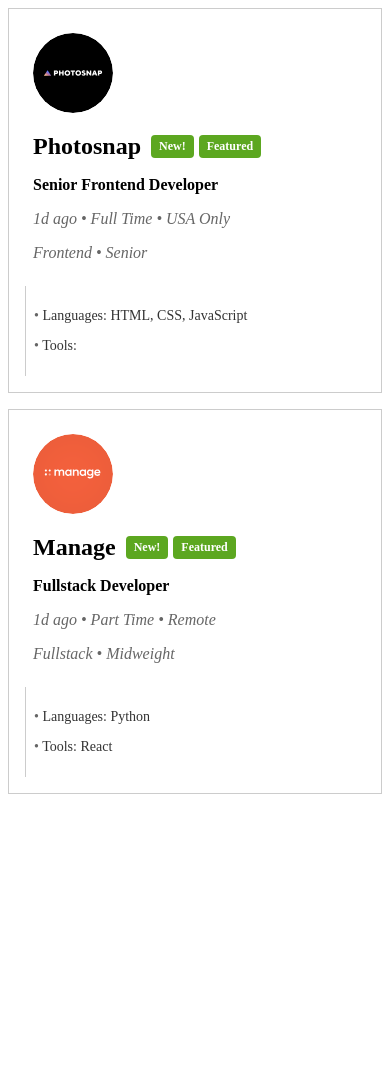
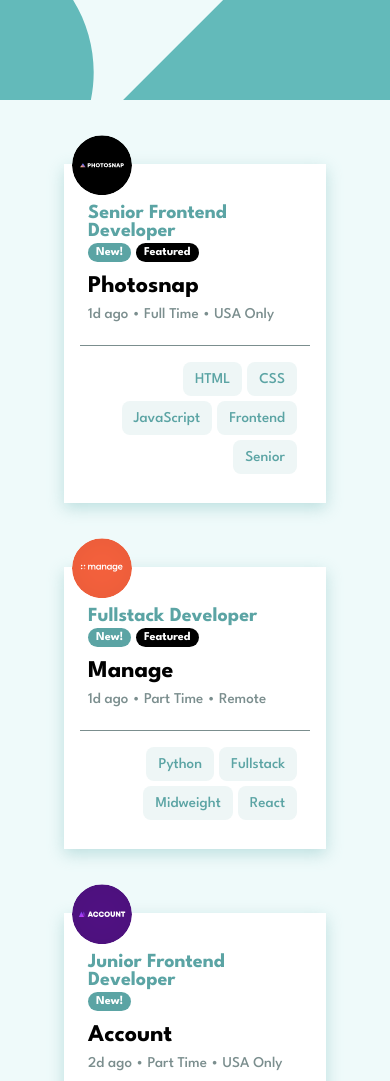
Before and after one commit to mnmustafa1109/Web-Ass-1, a website built with Parcel: page index.html in a window 390 px wide. Shown: the top 1081 px of the page. Before the commit the page ends 844 px from the top, so only its background shows below. Built offline with nearby package versions, Linux system fonts and the light colour scheme; files whose address does not match are found by name.

Commit message:
job card design completed with responsiveness

```diff
--- a/css/main.css
+++ b/css/main.css
@@ -1,16 +1,64 @@
 /* styles.css */
 
-/* Add styles for job listing cards */
+body {
+  background-color: hsl(180, 52%, 96%);
+  margin: 0; /* Remove default body margin */
+  overflow-x: hidden; /* Hide horizontal overflow */
+}
+
+/* Header styles for desktop */
+.header {
+  background-image: url('../img/bg-header-desktop.svg');
+  background-size: cover;
+  background-position: center top;
+  height: 150px; /* Adjust the height as needed */
+}
+
+/* Header styles for mobile */
+@media (max-width: 768px) {
+  .header {
+    background-image: url('../img/bg-header-mobile.svg');
+    height: 100px; /* Adjust the height as needed */
+  }
+}
+
+.job-card .filter-pill {
+  font-family: 'League Spartan', sans-serif; /* Use the specified font */
+  font-size: 15px;
+  color: hsl(180, 29%, 50%);
+  display: inline-block;
+  padding: 10px 12px;
+  border-radius: 8px;
+  background-color: hsl(180, 31%, 95%);
+  margin-right: 5px;
+  margin-bottom: 5px;
+  cursor: pointer;
+  transition: background-color 0.3s, color 0.3s; /* Add transitions */
+}
+
+/* Style for filter pills on hover */
+.filter-pill:hover {
+  color: white;
+  background-color: hsl(180, 29%, 50%);
+}
+
+/* Style for filter pills on hover */
+.filter-pill:hover {
+  color: white;
+  background-color: hsl(180, 29%, 50%);
+}
+
 .job-card {
   display: flex;
-  border: 1px solid #ccc;
+  /* Remove border */
+  border: none;
+  background: white;
   padding: 16px;
   margin-bottom: 16px;
-}
+  /* Change box shadow color */
+  box-shadow: 0px 5px 15px hsla(180, 33%, 62%, 0.45);
+  flex-wrap: wrap; /* Allow elements to wrap to the next line */
 
-.job-card .job-image {
-  flex: 1;
-  padding: 8px;
 }
 
 .job-card .job-image img {
@@ -18,20 +66,55 @@
   max-width: 80px;
 }
 
+.job-card .job-image {
+  /* Set column width to 2/12 */
+  flex: 1;
+  display: flex;
+  align-items: center;
+  justify-content: center;
+  padding: 8px;
+}
+
 .job-card .job-details {
-  flex: 3;
+  /* Set column width to 4/12 */
+  flex: 5;
   padding: 8px;
+  font-family: 'League Spartan', sans-serif;
+  margin-top: auto; /* Push items to the top */
+}
+
+.job-card .job-skills {
+  /* Set column width to 6/12 */
+  flex: 6;
+  padding: 8px;
+  display: flex;
+  flex-wrap: wrap; /* Allow elements to wrap to the next line */
+  justify-content: flex-end; /* Align items from the right */
+  margin-bottom: auto; /* Push items to the bottom */
+  margin-top: auto; /* Push items to the top */
 }
 
 .job-card .company-info {
   display: flex;
+  flex-wrap: wrap; /* Allow elements to wrap to the next line */
   align-items: center;
 }
 
+
+/* Change font size for company name and position */
 .job-card .company-info h2 {
-  font-size: 24px;
+  font-size: 20px; /* Change the font size for the company name */
   margin: 0;
   margin-right: 10px;
+  color: hsl(180, 29%, 50%);
+}
+
+.job-card .role {
+  font-size: 24px; /* Change the font size for the position */
+  font-weight: bold;
+  color: black;
+  transition: color 0.3s;
+  margin: 10px 0;
 }
 
 .job-card .company-info .new,
@@ -39,43 +122,78 @@
   font-size: 12px;
   font-weight: bold;
   padding: 4px 8px;
-  background-color: #5ca720;
+  border-radius: 16px; /* Make pill-shaped */
   color: white;
-  border-radius: 4px;
-  margin-right: 5px;
+  background-color: hsl(180, 29%, 50%); /* Use the specified primary color */
+  margin-right: 5px; /* Add spacing between labels */
+  margin-bottom: 3px; /* Add spacing between labels */
+  margin-top: 3px;
 }
 
-.job-card .role {
-  font-weight: bold;
+.job-card .company-info .featured {
+  background-color: black; /* Use the specified color for featured */
+}
+
+.job-card:hover .role {
+  color: hsl(180, 29%, 50%); /* Change text color on hover to primary color */
 }
 
 .job-card .job-meta {
-  font-style: italic;
-  color: #666;
+  color: hsl(180, 8%, 52%); /* Use the specified dark grayish cyan color */
+  font-size: 15px; /* Set font size for job meta */
   margin-top: 5px;
 }
 
-.job-card .job-skills {
-  flex: 1;
-  padding: 8px;
-  border-left: 1px solid #ccc;
+.job-card .tags {
+  font-size: 15px; /* Set font size for languages and tools */
+  color: black; /* Set text color for languages and tools */
+  display: inline-block; /* Display as inline elements */
+  padding: 2px 10px; /* Add padding to create square-shaped pills */
+  border-radius: 8px; /* Add corner radius */
+  background-color: hsl(180, 52%, 96%); /* Set background color */
+  margin-right: 5px; /* Add spacing between pills */
+}
+#job-listings {
+  margin: 0 64px; /* Add margin to the job listings container from both sides */
 }
 
-.job-card .languages,
-.job-card .tools {
-  color: #333;
-  font-size: 14px;
+p {
+  margin: 0;
 }
 
-.job-card .languages:before,
-.job-card .tools:before {
-  content: "• ";
-  color: #666;
-}
-
-/* Add responsive styles for smaller screens if needed */
+/* CSS for small screen sizes */
 @media (max-width: 768px) {
   .job-card {
-    flex-direction: column;
+    flex-direction: column; /* Stack job card content vertically */
+    padding-top: 16px; /* Add spacing above job details */
+    position: relative; /* Position the job card relatively */
+    margin-top: 64px; /* Add spacing between job cards */
+  }
+  .job-image-container {
+    width: 100%; /* Set the width to 100% of the card */
+    overflow: hidden; /* Hide overflowing content */
+    position: absolute; /* Position the image container absolutely */
+    top: 0; /* Align the image container to the top of the card */
+    left: 0; /* Align the image container to the left of the card */
+  }
+
+  .job-image {
+    width: 60px; /* Adjust the width of the image as needed */
+    height: auto; /* Maintain the aspect ratio */
+    position: absolute; /* Position the image absolutely */
+    top: 0; /* Align the image to the top */
+    left: 0; /* Align the image to the left */
+    transform: translate(-0%, -40%); /* Center the image within the container */
+  }
+
+
+  .job-card .job-details {
+    margin-top: 16px; /* Add spacing between job image and job details */
+  }
+
+  .job-card .job-skills {
+    border-top: 1px solid  hsl(180, 8%, 52%);
+    padding-top: 16px; /* Add spacing above job skills */
+    margin-top: 16px; /* Add spacing between job details and job skills */
   }
 }
--- a/data/data.json
+++ b/data/data.json
@@ -2,7 +2,7 @@
   {
     "id": 1,
     "company": "Photosnap",
-    "logo": "./images/photosnap.svg",
+    "logo": "photosnap.svg",
     "new": true,
     "featured": true,
     "position": "Senior Frontend Developer",
@@ -17,7 +17,7 @@
   {
     "id": 2,
     "company": "Manage",
-    "logo": "./images/manage.svg",
+    "logo": "manage.svg",
     "new": true,
     "featured": true,
     "position": "Fullstack Developer",
@@ -32,7 +32,7 @@
   {
     "id": 3,
     "company": "Account",
-    "logo": "./images/account.svg",
+    "logo": "account.svg",
     "new": true,
     "featured": false,
     "position": "Junior Frontend Developer",
@@ -47,7 +47,7 @@
   {
     "id": 4,
     "company": "MyHome",
-    "logo": "./images/myhome.svg",
+    "logo": "myhome.svg",
     "new": false,
     "featured": false,
     "position": "Junior Frontend Developer",
@@ -62,7 +62,7 @@
   {
     "id": 5,
     "company": "Loop Studios",
-    "logo": "./images/loop-studios.svg",
+    "logo": "loop-studios.svg",
     "new": false,
     "featured": false,
     "position": "Software Engineer",
@@ -77,7 +77,7 @@
   {
     "id": 6,
     "company": "FaceIt",
-    "logo": "./images/faceit.svg",
+    "logo": "faceit.svg",
     "new": false,
     "featured": false,
     "position": "Junior Backend Developer",
@@ -92,7 +92,7 @@
   {
     "id": 7,
     "company": "Shortly",
-    "logo": "./images/shortly.svg",
+    "logo": "shortly.svg",
     "new": false,
     "featured": false,
     "position": "Junior Developer",
@@ -107,7 +107,7 @@
   {
     "id": 8,
     "company": "Insure",
-    "logo": "./images/insure.svg",
+    "logo": "insure.svg",
     "new": false,
     "featured": false,
     "position": "Junior Frontend Developer",
@@ -122,7 +122,7 @@
   {
     "id": 9,
     "company": "Eyecam Co.",
-    "logo": "./images/eyecam-co.svg",
+    "logo": "eyecam-co.svg",
     "new": false,
     "featured": false,
     "position": "Full Stack Engineer",
@@ -137,7 +137,7 @@
   {
     "id": 10,
     "company": "The Air Filter Company",
-    "logo": "./images/the-air-filter-company.svg",
+    "logo": "the-air-filter-company.svg",
     "new": false,
     "featured": false,
     "position": "Front-end Dev",
--- a/index.html
+++ b/index.html
@@ -4,11 +4,15 @@
   <meta charset="UTF-8">
   <meta name="viewport" content="width=device-width, initial-scale=1.0">
   <link rel="icon" type="image/png" sizes="32x32" href="./img/favicon-32x32.png">
+  <link rel="stylesheet" href="https://fonts.googleapis.com/css2?family=League+Spartan:wght@500;700&display=swap">
   <link rel="stylesheet" href="./css/main.css"> <!-- Link to your CSS file -->
   <script src="./js/main.js"></script> <!-- Link to your JavaScript file -->
   <title>Frontend Mentor | Job Listings</title>
 </head>
 <body>
+<header class="header">
+  <!-- Place background image here -->
+</header>
 <!-- Job Listing Cards Start -->
 <div id="job-listings"></div>
 <!-- ... (rest of your HTML) -->
--- a/js/main.js
+++ b/js/main.js
@@ -3,60 +3,37 @@
 import $ from 'jquery';
 import json from '../data/data.json';
 $(document).ready(function() {
-  const jobData = [
-    {
-      "id": 1,
-      "company": "Photosnap",
-      "logo": "photosnap.svg",
-      "new": true,
-      "featured": true,
-      "position": "Senior Frontend Developer",
-      "role": "Frontend",
-      "level": "Senior",
-      "postedAt": "1d ago",
-      "contract": "Full Time",
-      "location": "USA Only",
-      "languages": ["HTML", "CSS", "JavaScript"],
-      "tools": []
-    },
-    {
-      "id": 2,
-      "company": "Manage",
-      "logo": "manage.svg",
-      "new": true,
-      "featured": true,
-      "position": "Fullstack Developer",
-      "role": "Fullstack",
-      "level": "Midweight",
-      "postedAt": "1d ago",
-      "contract": "Part Time",
-      "location": "Remote",
-      "languages": ["Python"],
-      "tools": ["React"]
-    }];
+  const jobData =  json;
 
   // Function to create a job card HTML element
   function createJobCard(job) {
+    const languagesPill = job.languages.map(language => `<span class="filter-pill">${language}</span>`).join('');
+    const rolePill = `<span class="filter-pill">${job.role}</span>`;
+    const levelPill = `<span class="filter-pill">${job.level}</span>`;
+    const toolsPill = job.tools.map(tool => `<span class="filter-pill">${tool}</span>`).join('');
+
+
     return `
     <div class="job-card">
       <div class="job-image">
-        <img src="${job.logo}" alt="${job.company} Logo">
+    <img src="${job.logo}" alt="${job.company} Logo" class="job-image">
       </div>
       <div class="job-details">
         <div class="company-info">
-          <h2>${job.company}</h2>
+          <h2>${job.position}</h2> <!-- Swap position and company name -->
           ${job.new ? '<span class="new">New!</span>' : ''}
           ${job.featured ? '<span class="featured">Featured</span>' : ''}
         </div>
-        <p class="role">${job.position}</p>
+        <p class="role">${job.company}</p> <!-- Swap company name and position -->
         <div class="job-meta">
           <p>${job.postedAt} • ${job.contract} • ${job.location}</p>
-          <p class="level">${job.role} • ${job.level}</p>
         </div>
       </div>
       <div class="job-skills">
-        <p class="languages">Languages: ${job.languages.join(', ')}</p>
-        <p class="tools">Tools: ${job.tools.join(', ')}</p>
+        ${languagesPill}
+        ${rolePill}
+        ${levelPill}
+        ${toolsPill}
       </div>
     </div>
   `;
```
